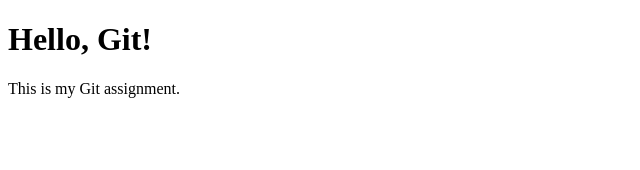
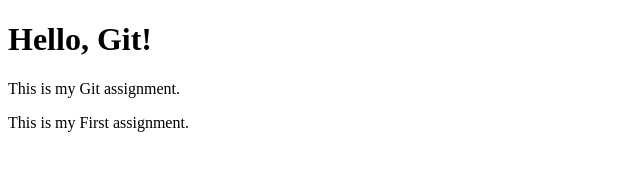
Before and after one commit to Maheshvema/GitAssignment, a plain HTML site: page index.html in a window 1280 px wide. Shown: the whole page, without its empty margins (0-640 px from the left). Drawn offline with Linux system fonts and the light colour scheme.

Commit message:
index.html

```diff
--- a/index.html
+++ b/index.html
@@ -6,5 +6,6 @@
 <body>
     <h1>Hello, Git!</h1>
     <p>This is my Git assignment.</p>
+     <p>This is my First assignment.</p>
 </body>
 </html>
```
